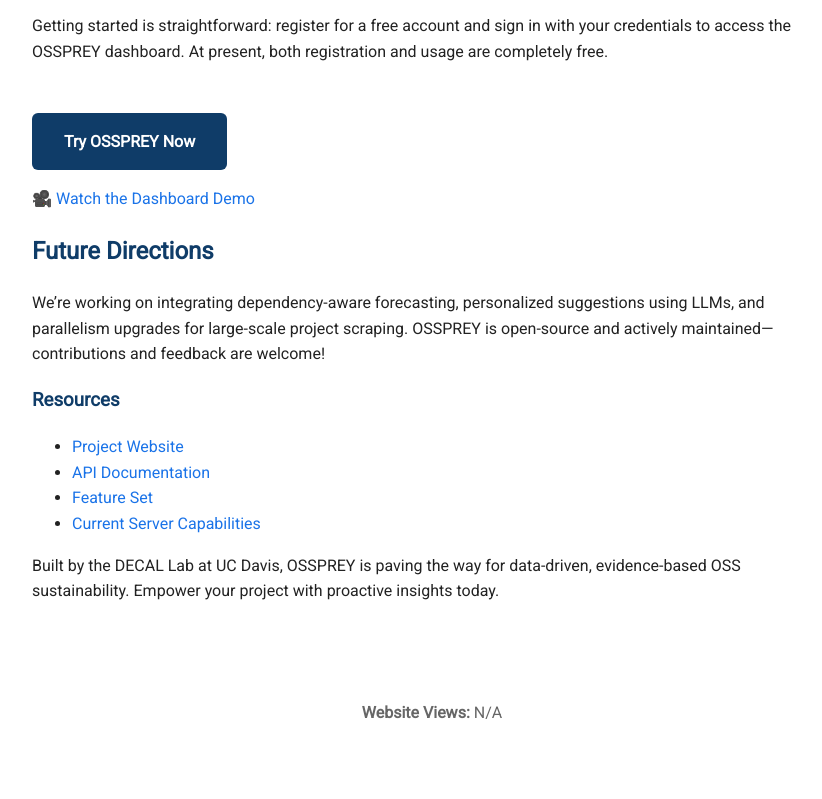
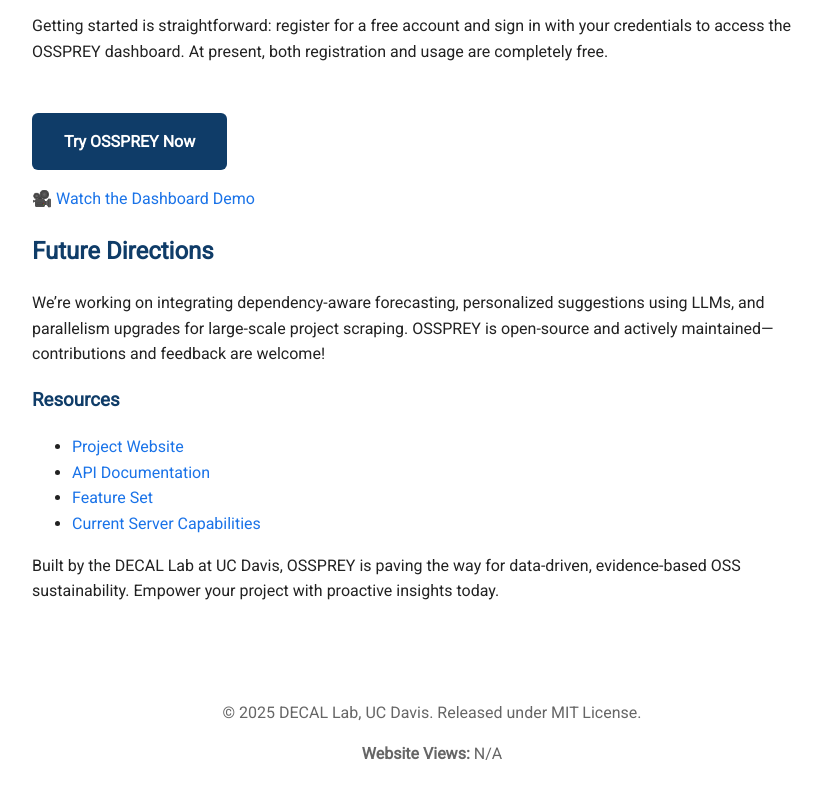
Before and after one commit to OSS-PREY/OSSPREY-Website, a plain HTML site: page blog_post.html in a window 1280 px wide. Shown: the part 2330-3129 px from the top of the page, without its empty margins (208-1030 px from the left). Before the commit the page ends 3103 px from the top, so only its background shows below. Drawn offline with Linux system fonts and the light colour scheme; no server answers.

Commit message:
Update footer copyright year dynamically

```diff
--- a/blog_post.html
+++ b/blog_post.html
@@ -142,6 +142,7 @@
     <p>Built by the DECAL Lab at UC Davis, OSSPREY is paving the way for data-driven, evidence-based OSS sustainability. Empower your project with proactive insights today.</p>
   </div>
   <footer style="text-align: center; padding: 2em 0; color: #666;">
+    <p>© <span data-current-year></span> DECAL Lab, UC Davis. Released under MIT License.</p>
     <p><strong>Website Views:</strong> <span id="view-count">--</span></p>
   </footer>
   <script id="view-counter-script" src="./static/js/view-counter.js" data-api-base="https://ossprey.ngrok.app"></script>
--- a/static/js/view-counter.js
+++ b/static/js/view-counter.js
@@ -188,6 +188,18 @@ async function fetchUserCount() {
   }
 }
 
+function updateCurrentYear() {
+  const yearElements = document.querySelectorAll('[data-current-year]');
+  if (!yearElements.length) {
+    return;
+  }
+
+  const currentYear = new Date().getFullYear();
+  yearElements.forEach((element) => {
+    element.textContent = currentYear;
+  });
+}
+
 async function initializeViewCounter() {
   const element = document.getElementById('view-count');
   if (!element) {
@@ -202,5 +214,6 @@ async function initializeViewCounter() {
 }
 
 document.addEventListener('DOMContentLoaded', () => {
+  updateCurrentYear();
   initializeViewCounter();
 });
```
Also changed, not shown: current_server_capabilities.html (+1 -0 lines), index.html (+3 -0 lines), terms-of-service.html (+1 -0 lines).
